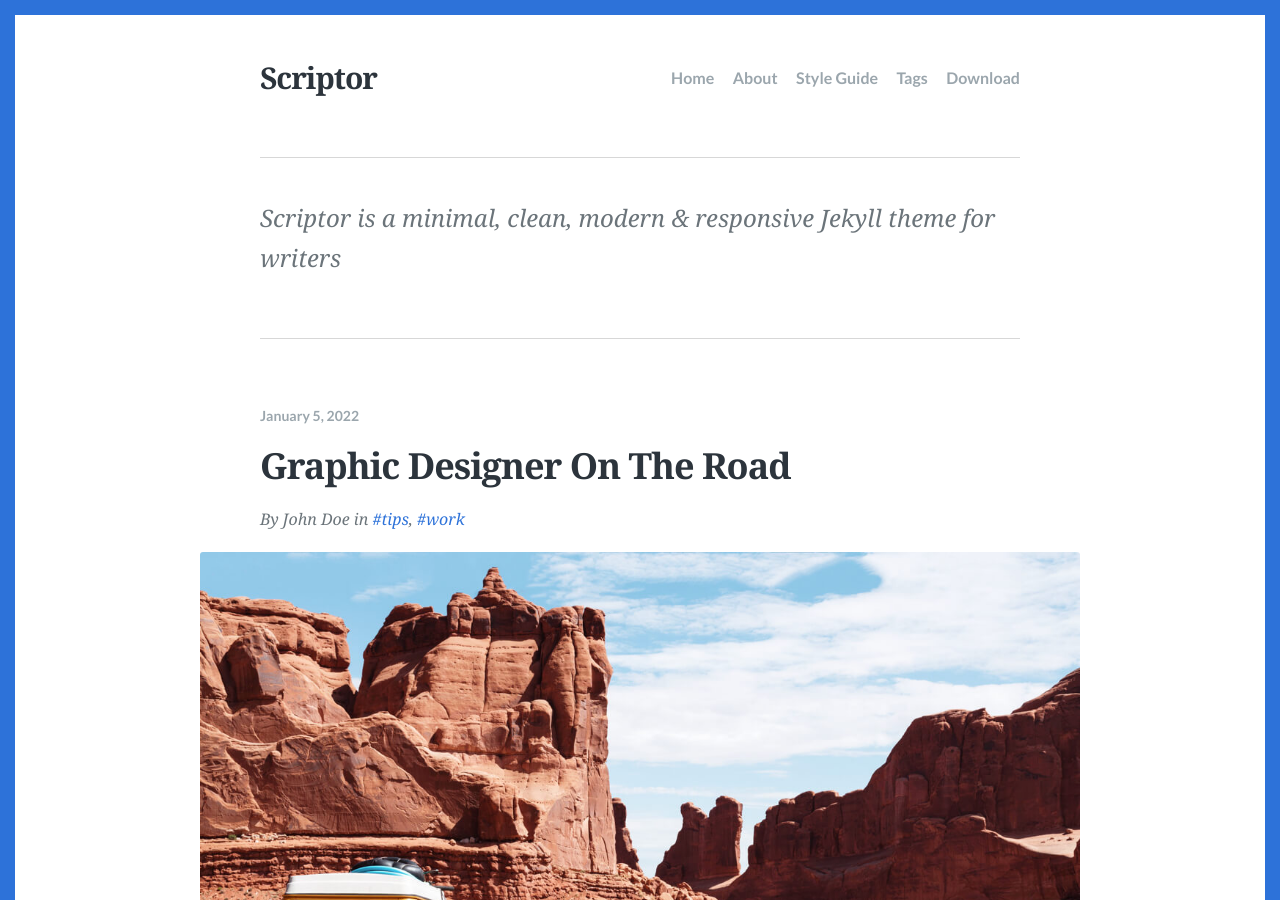
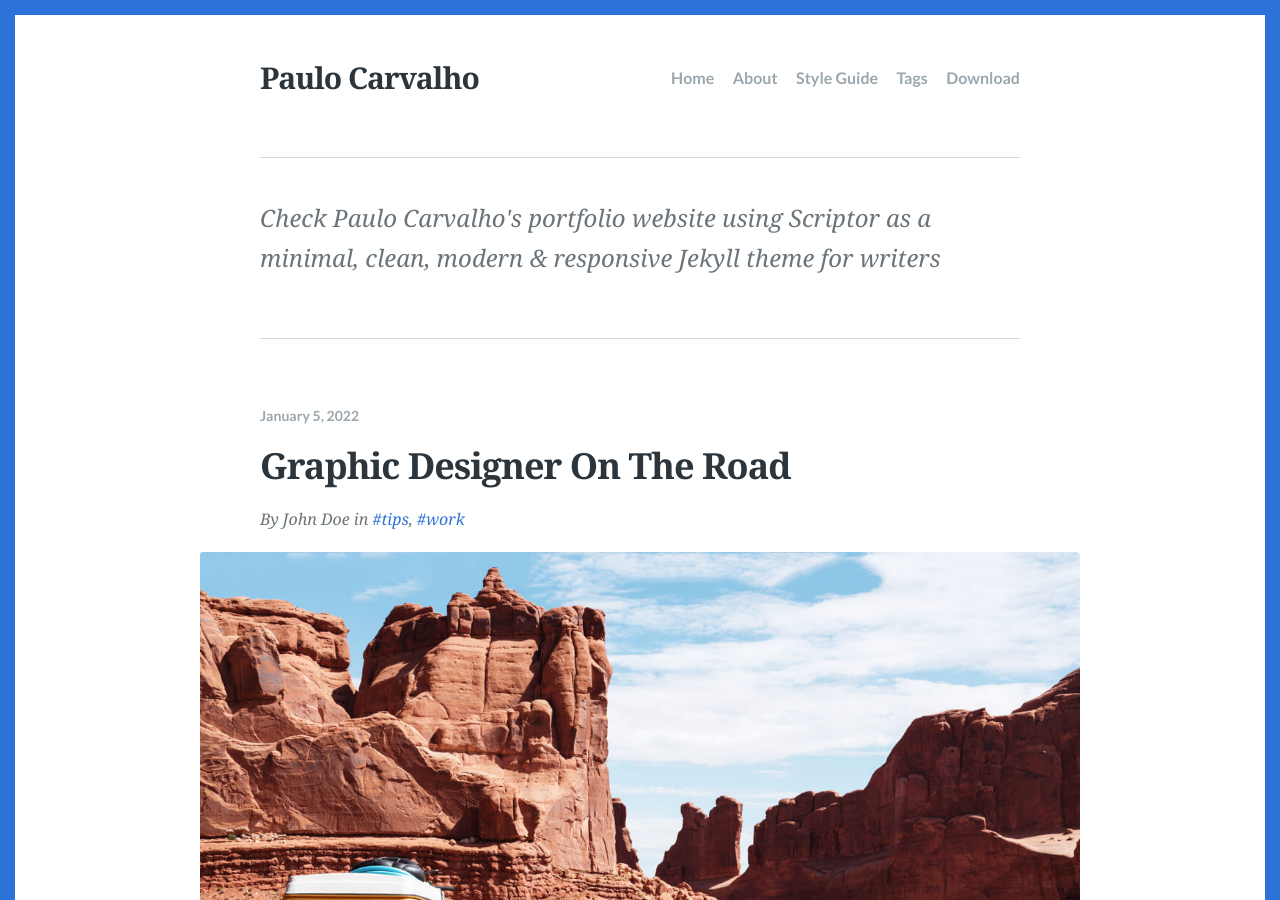
Before and after one commit to paulo-carvalho/paulo-carvalho.github.io, a Jekyll site: the page built from index.html, in a window 1280 px wide and 900 px high. Built offline with Jekyll 4.4.1, drawn with Linux system fonts in a browser that asks for light colours; some web fonts are replaced; the list of posts is cut into pages by our own code; some of the changed text lies outside the part shown.

Commit message:
setting-up-a-github-pages-site-with-jekyll

```diff
--- a/Gemfile
+++ b/Gemfile
@@ -1,9 +1,10 @@
 source "https://rubygems.org"
 
 # This will help ensure the proper Jekyll version is running.
-gem "jekyll", "~> 4.3.2"
+# gem "jekyll", "~> 4.3.2"
 
 group :jekyll_plugins do
   gem 'jekyll-paginate'
   gem 'jekyll-sitemap'
+  gem "github-pages", "~> 228"
 end
--- a/_config.yml
+++ b/_config.yml
@@ -5,20 +5,22 @@
 # For technical reasons, this file is *NOT* reloaded automatically when you use
 # 'jekyll serve'. If you change this file, please restart the server process.
 
+domain: paulo-carvalho.github.io
+
 # Site language
 lang: en-US
 
 # Site title
-title: "Scriptor"
+title: "Paulo Carvalho"
 
 # A description of your site for meta tag, search engine results.
-description: "Scriptor is a minimal, clean, modern & responsive Jekyll theme for writers"
+description: "Check Paulo Carvalho's portfolio website using Scriptor as a minimal, clean, modern & responsive Jekyll theme for writers"
 
 # The subpath of your site, e.g. /blog, for generating urls.
 baseurl: ""
 
 # The base hostname & protocol of your site for where absolute urls are needed.
-url: "https://scriptor-jekyll.netlify.com"
+url: "https://paulo-carvalho.github.io"
 
 # Favicon
 favicon: images/favicon.png
@@ -37,17 +39,17 @@
   - text: Tags
     url: /tags/
   - text: Download
-    url: https://github.com/JustGoodThemes/Scriptor-Jekyll-Theme
+    url: /
 
 # The shortname for your Disqus site to enable comments.
-disqus: justgoodthemes
+disqus: paulo-carvalho
 
 # Colors
 accent_color: '#2d72d9'
 
 # Site footer
 footer:
-  content: "&copy; Scriptor all rights reserved. Theme by [JustGoodThemes](https://www.justgoodthemes.com)."
+  content: "Portfolio website using &copy; Scriptor all rights reserved."
   has_social: true
 
 # Plugins
```
